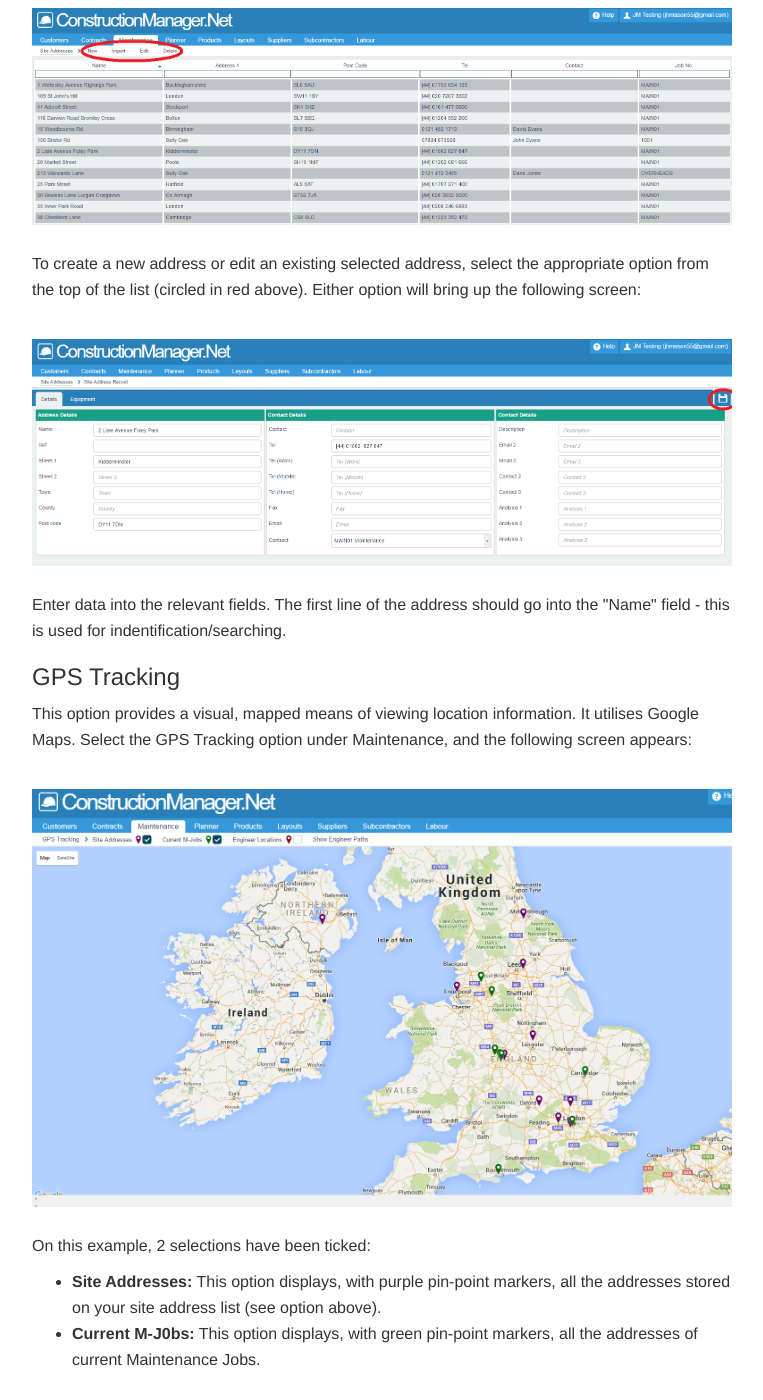
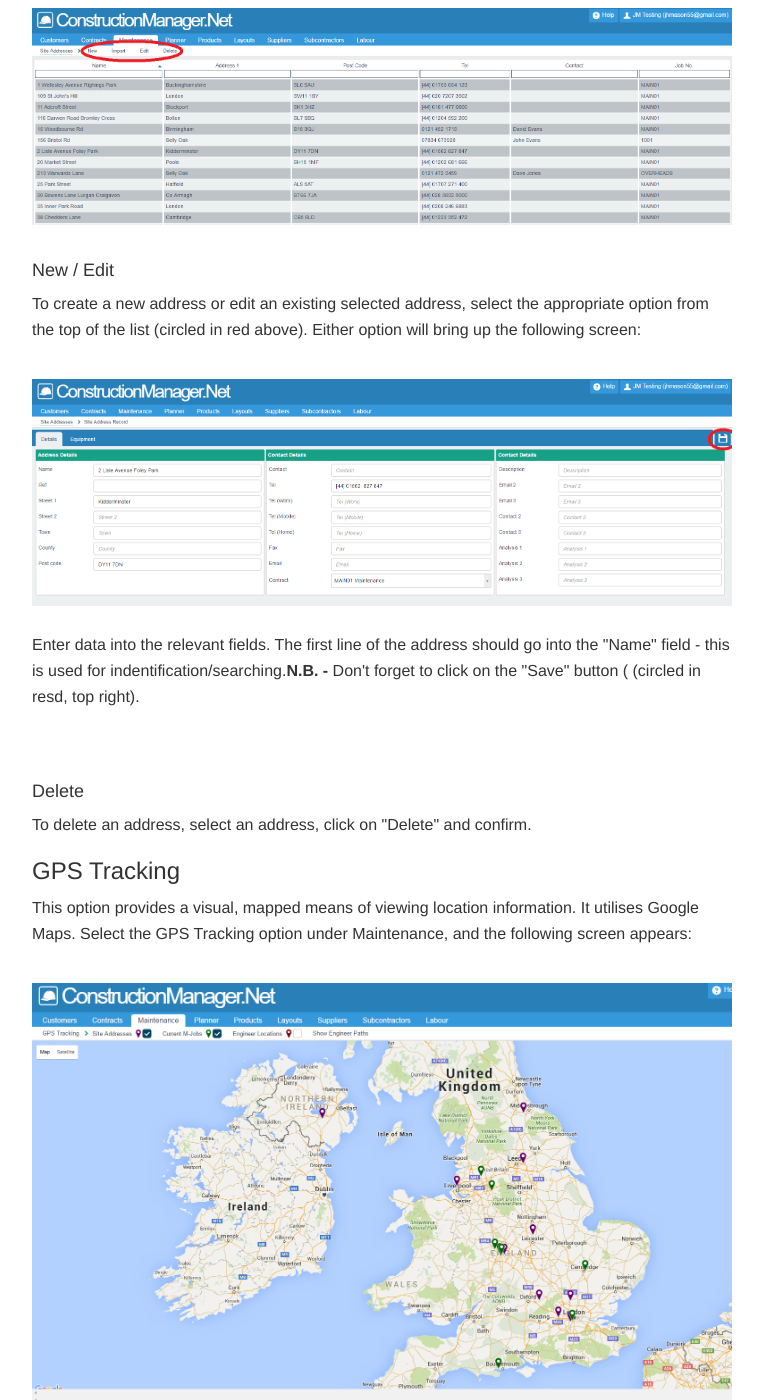
Before and after one commit to JNCSolutions/ConstructionManagerDocs, a Jekyll site: the page built from maintenance.html, in a window 1280 px wide and 1400 px high, scrolled down 13943 px. Shown: the whole window, without its empty margins (258-1021 px from the left). Built offline with Jekyll 4.4.1, drawn with Linux system fonts in a browser that asks for light colours.

Commit message:
Update maintenance.html

```diff
--- a/maintenance.html
+++ b/maintenance.html
@@ -318,14 +318,18 @@
           Access this option via Maintenance>Site Addresses, and the following screen will be displayed:</p>
       <img src="img/Maintenance_Site_Addresses_01.PNG" style="width: 100%;">
       <br> <br>
+      <h4>New / Edit</h4>
       <p>To create a new address or edit an existing selected address, select the appropriate option from the top of the list
           (circled in red above). Either option will bring up the following screen:</p>
       <br>
       <img src="img/Maintenance_Site_Addresses_02.PNG" style="width: 100%;">
       <br> <br>
       <p>Enter data into the relevant fields. The first line of the address should go into the "Name" field
-          - this is used for indentification/searching.</p>
-
+          - this is used for indentification/searching.<b>N.B. - </b>Don't forget to click on the "Save" button (
+            (circled in resd, top right).</p>
+      <br> <br>
+      <h4>Delete</h4>
+      <p>To delete an address, select an address, click on "Delete" and confirm.</p>
 
     <h3 id="gps-tracking">GPS Tracking</h3>
       <p>This option provides a visual, mapped means of viewing location information. It utilises Google Maps.
```
